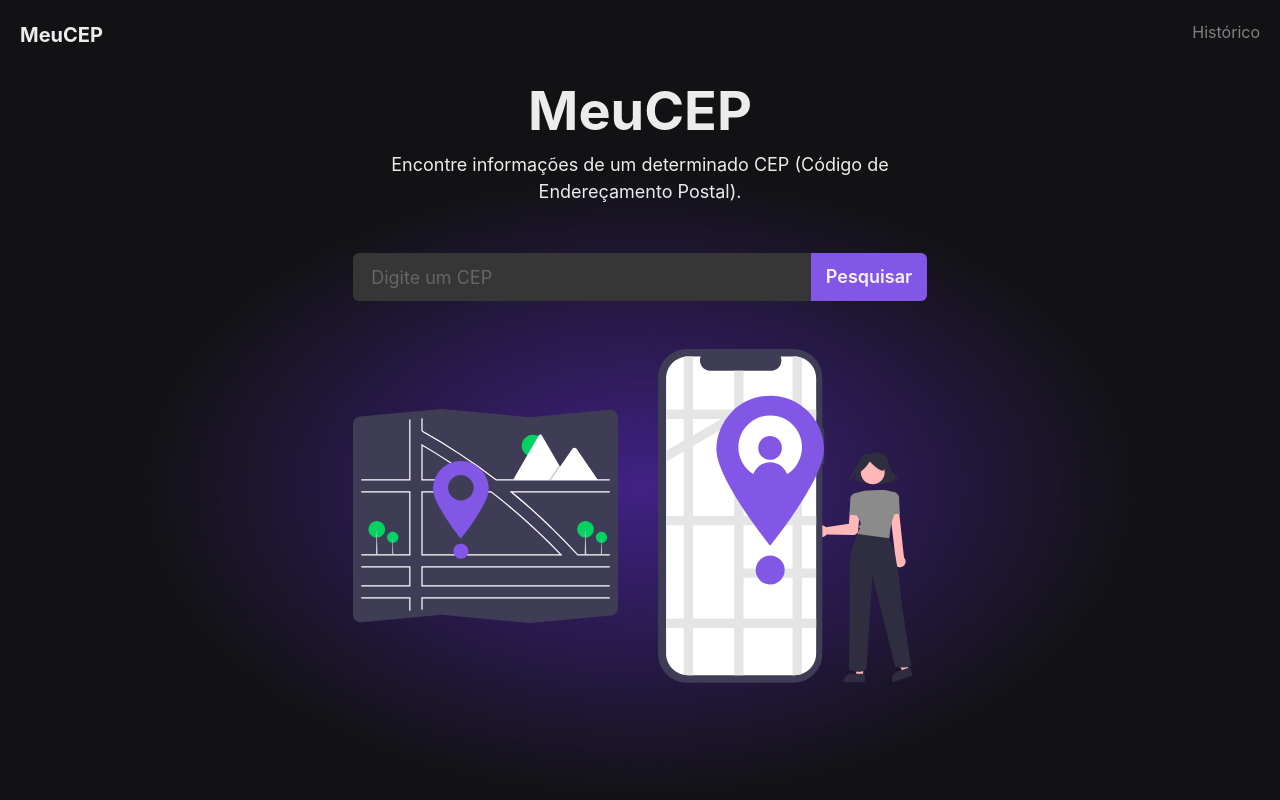
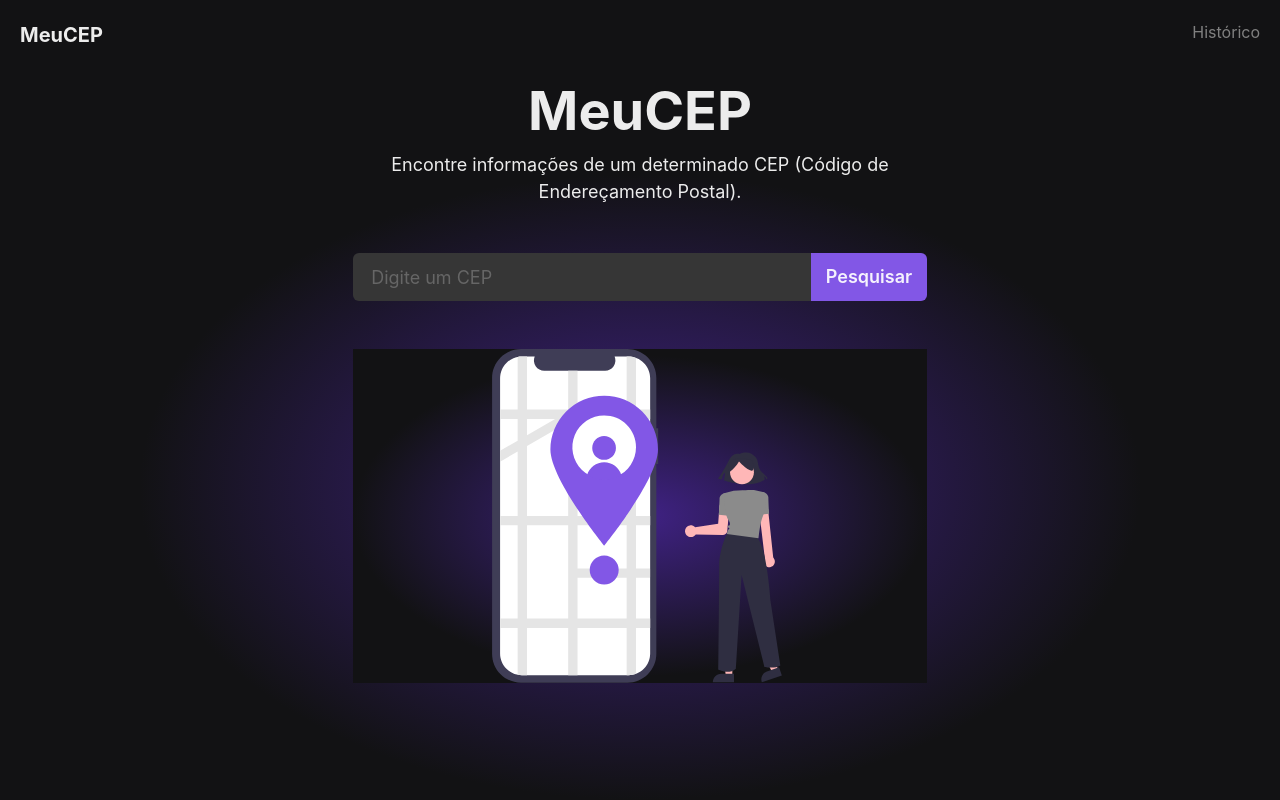
Before and after one commit to SampaioLeal/meucep, a React (Create React App) app: page / in a window 1280 px wide. Built offline with nearby package versions, Linux system fonts and the light colour scheme.

Commit message:
Remoção e ajuste de posição de imagem da Home

```diff
--- a/src/pages/Home.tsx
+++ b/src/pages/Home.tsx
@@ -46,8 +46,10 @@ export default function Home() {
         </Button>
       </Flex>
 
-      <Flex>
-        <Image src="/assets/mapa.svg" alt="Mapa ilustrado" />
+      <Flex
+        justifyContent="center"
+        bgGradient="radial(50% 48%, #402285, #121214)"
+      >
         <Image src="/assets/gps.svg" alt="GPS com uma pessoa ilustrados" />
       </Flex>
     </Container>
```
Also changed, not shown: public/assets/gps.svg, public/assets/mapa.svg (deleted).
